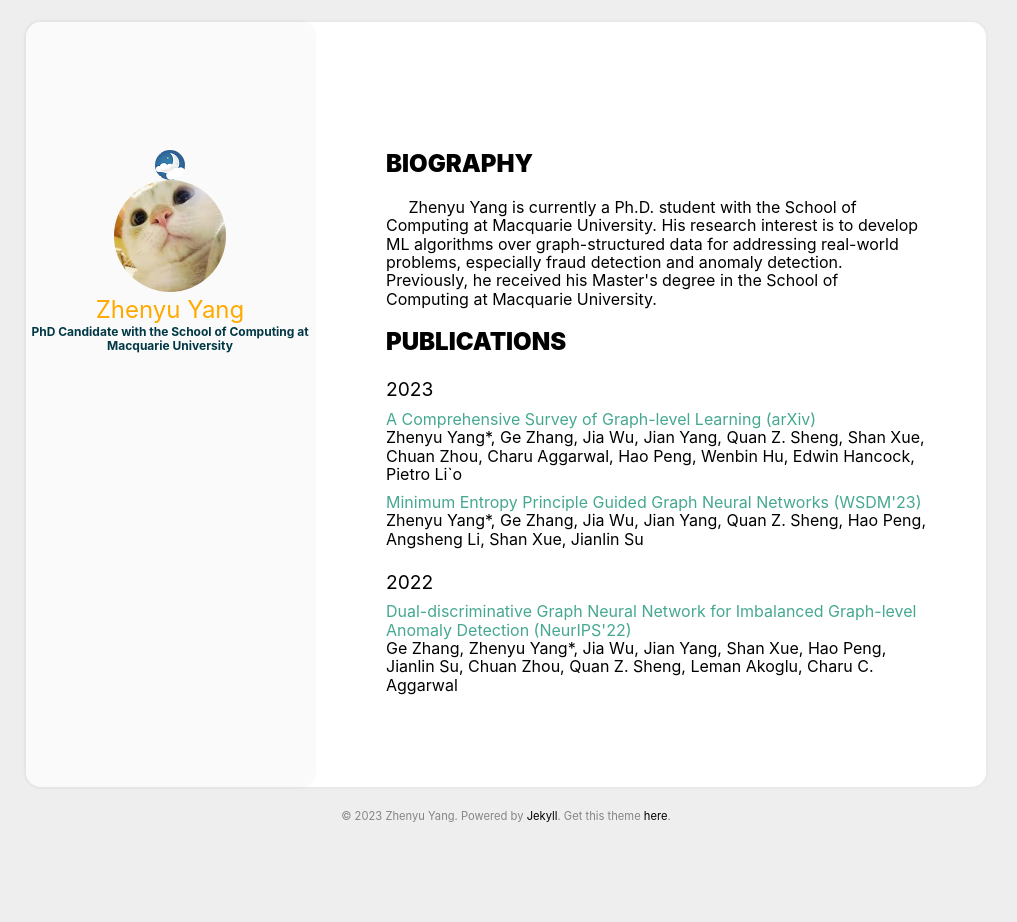
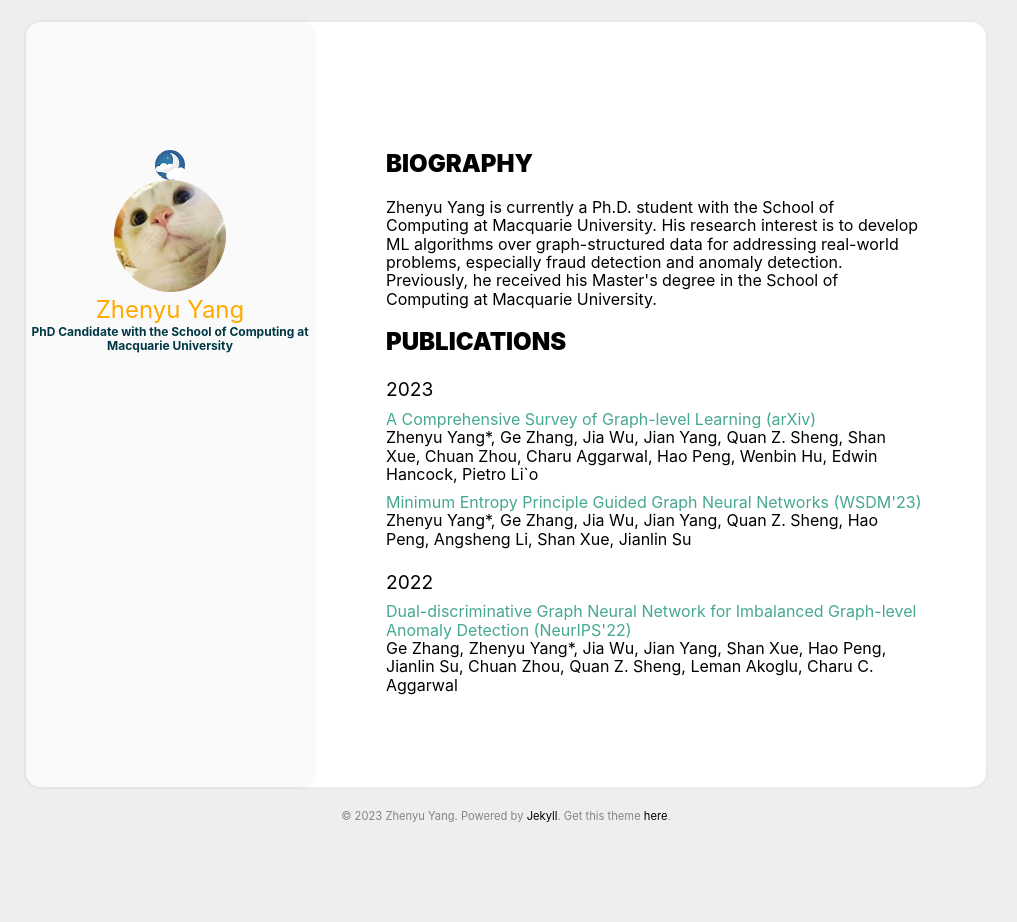
Before and after one commit to ZhenyuYangMQ/ZhenyuYangMQ.github.io, a Jekyll site: the page built from index.html, in a window 1280 px wide. Shown: the whole page, without its empty margins (134-1151 px from the left). Built offline with Jekyll 4.4.1, drawn with Linux system fonts in a browser that asks for light colours.

Commit message:
Update archive.html

```diff
--- a/_includes/archive.html
+++ b/_includes/archive.html
@@ -50,7 +50,7 @@
   {% endunless %}
 
   <ul style="width:800px">
-    <li style="width:675px">
+    <li style="width:670px">
       <!--<time class='archive_date' datetime='{{ post.date | date_to_xmlschema }}'>
         {{ post.date | date: "%b %d" }}
       </time>-->
```
Also changed, not shown: other parts of _includes/archive.html (+1 -1 lines).
